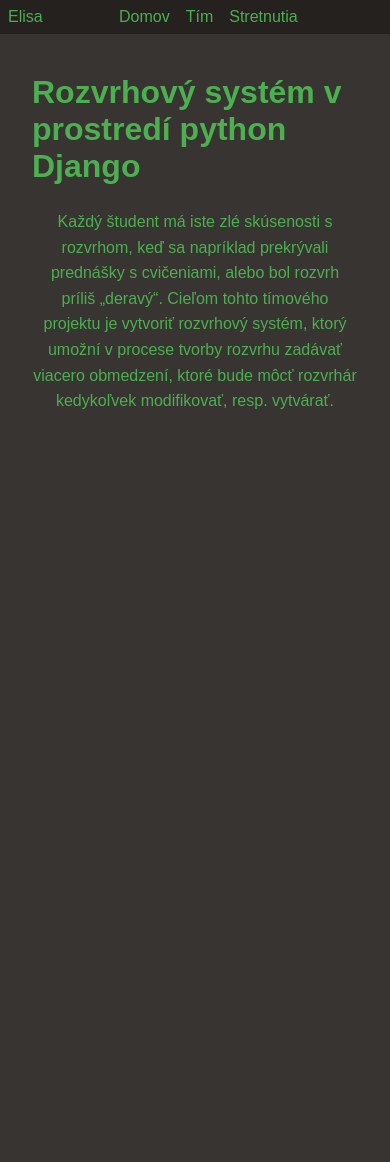
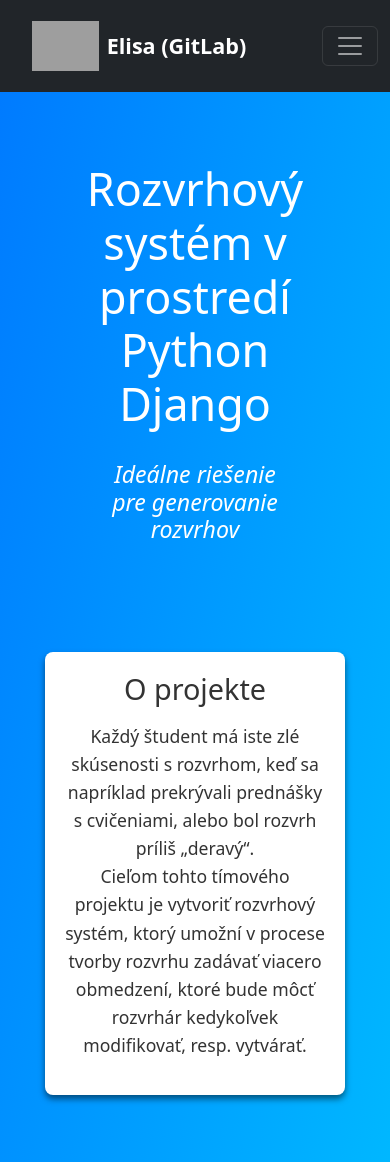
Before and after one commit to Starovic-FEI/tp-stranka, a Flask app: page / in a window 390 px wide. Shown: the top 1162 px of the page. Before the commit the page ends 409 px from the top, so only its background shows below. Run offline with Flask 3, Linux system fonts and the light colour scheme; grey boxes are pictures that could not be loaded.

Commit message:
completely reworked index page

```diff
--- a/static/css/index.css
+++ b/static/css/index.css
@@ -1,108 +1,204 @@
-/* Basic styles for the page */
+
+html, body {
+  height: 100%;
+  margin: 0;
+  display: flex;
+  flex-direction: column;
+}
 
 body {
-  margin: 0;
-  padding: 0;
-  font-family: Arial, sans-serif;
-  background-color: #383431;
-  color: #4CAF50;
+  font-family: 'Roboto', sans-serif;
+  color: #333;
+  line-height: 1.6;
 }
 
-header {
-  background-color: #4CAF50;
+
+/* main section */
+
+.main {
+  flex: 1; /* Fills all the space between navbar and footer */
+  display: flex;
+  justify-content: center;
+  align-items: center;
+  flex-direction: column;
+  background: linear-gradient(to bottom right, #007bff, #00c6ff);
   color: white;
-  padding: 1rem;
-  text-align: center;
+  padding: 70px 100px;
 }
 
-main {
-  padding: 2rem;
+.main h1 {
+  font-size: 2.8rem;
+  margin-bottom: 30px;
+}
+
+.main-content {
   display: flex;
   flex-direction: column;
   align-items: center;
+  text-align: center;
+  width: 100%;
 }
 
-footer {
-  background-color: #333;
-  color: white;
-  text-align: center;
-  padding: 1rem;
-  position: fixed;
-  width: 100%;
-  bottom: 0;
+.main-content h3 {
+  font-style: italic;
 }
 
-h1, h2, h3, h4, h5, h6 {
-  margin: 0;
-  padding: 0.5rem 0;
+.main-logo{
+  max-width: 250px;
+  height: auto;
 }
 
 
-p {
-  line-height: 1.6;
-  margin: 1rem 0;
-  max-width: 600px;
-  text-align: center;
+/* navbar section */
+
+.navbar-logo {
+  height: 50px;
 }
 
-a {
-  color: #4CAF50;
-  text-decoration: none;
+.navbar-brand {
+  font-weight: bold;
+  font-size: 1.2rem;
+  margin-left: 20px;
 }
 
-a:hover {
-  text-decoration: underline;
+
+/* project info section */
+
+.project-info {
+  display: flex;
+  justify-content: space-between;
+  align-items: flex-start;
+  gap: 50px;
+  width: 100%;
+  margin-top: 100px;
 }
 
-.container {
-  max-width: 1200px;
-  margin: 0 auto;
-  padding: 0 1rem;
+.project-info-box {
+  flex: 1;
+  background: white;
+  color: #333;
+  border-radius: 8px;
+  padding: 20px;
+  box-shadow: 0 4px 6px rgba(0, 0, 0, 0.5);
+  max-width: 480px;
+  min-width: 300px;
+  transition: transform 0.3s, box-shadow 0.3s;
 }
 
-nav {
-  background-color: #24211e;
-  display: flex;
+.project-info-box h2 {
+  font-size: 1.8rem;
+  margin-bottom: 15px;
 }
 
-ul {
-  margin: 0px;
-  display: flex;
-  padding: 8px;
-  justify-content: center;
-  margin-left: auto;
-  margin-right: auto;
+.project-info-box p {
+  font-size: 1.1rem;
+  line-height: 1.6;
 }
 
-li {
-  margin-right: 1rem;
-  list-style-type: none;
+.project-info-box:hover {
+  transform: translateY(-5px);
+  box-shadow: 0 8px 12px rgba(0, 0, 0, 0.6);
 }
 
-.team-picture {
-  width: 200px;
-  aspect-ratio: 1/1;
-  border-radius: 25%;
+
+/* leader info section */
+
+.leader-info {
+  background: white;
+  padding: 30px;
+  border-radius: 15px;
+  width: 100%;
+  max-width: 500px;
+  box-shadow: 0 4px 8px rgba(0, 0, 0, 0.5);
 }
 
-.team-member {
-  display: flex;
-  flex-direction: column;
-  align-items: center;
-  margin: 1rem;
+.leader-info h2 {
+  color: #333;
+  font-size: 1.8rem;
+  margin-bottom: 20px;
 }
 
-.team{
-  display: flex;
-  flex-wrap: wrap;
-  justify-content: center;
-  max-width: 60%;
+.leader-link {
+  text-decoration: none;
+  color: inherit;
+  display: block;
+  width: 100%;
 }
 
-.team-desc{
-  max-width: 200px;
+.leader-info-box {
+  display: flex;
+  gap: 60px;
+  justify-content: center;
+  align-items: stretch;
 }
 
-.pdf-list{
-  justify-content: center;
+.leader-info-card {
+  background: white;
+  color: #333;
+  border-radius: 20px;
+  padding: 20px;
+
+  text-align: center;
+  box-shadow: 0 4px 6px rgba(0, 0, 0, 0.1);
+  transition: transform 0.3s, box-shadow 0.3s;
+  flex: 1;
+
 }
+
+.leader-info-card:hover {
+  transform: translateY(-5px);
+  box-shadow: 0 8px 12px rgba(0, 0, 0, 0.2);
+}
+
+.leader-info-card .icon {
+  font-size: 3rem;
+  margin-bottom: 15px;
+  color: #007bff;
+}
+
+.leader-info-card h3 {
+  font-size: 1.3rem;
+  margin-bottom: 5px;
+  white-space: nowrap;
+}
+
+.leader-info-card p {
+  font-size: 1rem;
+  color: #666;
+}
+
+
+/* footer section */
+
+.footer {
+  background: #333;
+  color: white;
+  text-align: center;
+  padding: 10px 0;
+  margin-top: 40px;
+  font-size: 0.9rem;
+}
+
+
+/* media resolution section */
+
+@media (max-width: 1100px) {
+  .project-info {
+    flex-direction: column;
+    align-items: center;
+  }
+
+  .project-info-box, .leader-info {
+    width: 100%;
+    max-width: 600px;
+    margin-bottom: 20px;
+  }
+}
+
+@media (max-width: 1250px) and (min-width: 1100px) {
+  .leader-info-box {
+    flex-direction: column;
+    gap: 20px;
+    align-items: stretch;
+  }
+}
--- a/templates/index.html
+++ b/templates/index.html
@@ -1,24 +1,93 @@
 <!DOCTYPE html>
 <html lang="en">
+
 <head>
-  <meta charset="UTF-8">
-  <meta name="viewport" content="width=device-width, initial-scale=1.0">
-  <title>Elisa</title>
-  <link rel="stylesheet" href="{{ url_for('static', filename='css/index.css') }}">
+    <meta charset="UTF-8">
+    <meta name="viewport" content="width=device-width, initial-scale=1.0">
+    <title>O projekte</title>
+    <link rel="stylesheet" href="{{ url_for('static', filename='css/index.css') }}">
+
+    <link href="https://cdn.jsdelivr.net/npm/bootstrap@5.3.0-alpha1/dist/css/bootstrap.min.css" rel="stylesheet">
+    <link href="https://cdnjs.cloudflare.com/ajax/libs/font-awesome/6.0.0/css/all.min.css" rel="stylesheet">
 </head>
+
 <body>
-  <nav>
-    <div style="display: flex; align-items: center; margin-left: 8px;">Elisa</div>
-    <ul>
-        <li><a href="{{ url_for('status') }}">Domov</a></li>
-        <li><a href="{{ url_for('team') }}">Tím</a></li>
-        <li><a href="{{ url_for('meetings') }}">Stretnutia</a></li>
-    </ul>
-</nav>
-  <main>
-    <h1>Rozvrhový systém v prostredí python Django</h1>
-    <p >Každý študent má iste zlé skúsenosti s rozvrhom, keď sa napríklad prekrývali prednášky s cvičeniami, alebo bol rozvrh príliš „deravý“.
-      Cieľom tohto tímového projektu je vytvoriť rozvrhový systém, ktorý umožní v procese tvorby rozvrhu zadávať viacero obmedzení, ktoré bude môcť rozvrhár kedykoľvek modifikovať, resp. vytvárať.</p>
-  </main>
+    <!-- Navbar -->
+    <nav class="navbar navbar-expand-lg navbar-dark bg-dark py-3">
+        <div class="container-fluid">
+            <a class="navbar-brand d-flex align-items-center fs-4" href="https://gitlab.com/elisa11" target="_blank">
+                <img src="{{ url_for('static', filename='images/elisa_logo_transparent.png') }}" alt="Elisa Logo"
+                    class="navbar-logo me-2">
+                <span>Elisa (GitLab)</span>
+            </a>
+            <button class="navbar-toggler" type="button" data-bs-toggle="collapse" data-bs-target="#navbarNav">
+                <span class="navbar-toggler-icon"></span>
+            </button>
+            <div class="collapse navbar-collapse" id="navbarNav">
+                <ul class="navbar-nav ms-auto fs-5">
+                    <li class="nav-item mx-3"><a class="nav-link {% if request.path == '/' %}active{% endif %}"
+                            href="{{ url_for('status') }}">O projekte</a></li>
+                    <li class="nav-item mx-3"><a class="nav-link {% if request.path == '/team' %}active{% endif %}"
+                            href="{{ url_for('team') }}">Tím</a></li>
+                    <li class="nav-item mx-3"><a class="nav-link {% if request.path == '/meetings' %}active{% endif %}"
+                            href="{{ url_for('meetings') }}">Stretnutia</a></li>
+                </ul>
+            </div>
+        </div>
+    </nav>
+
+    <!-- Main Section -->
+    <div class="main">
+        <div class="main-content">
+            <h1>Rozvrhový systém v prostredí Python Django</h1>
+            <h3>Ideálne riešenie pre generovanie rozvrhov</h3>
+
+            <!-- Project Info -->
+            <div class="project-info">
+                <div class="project-info-box">
+                    <h2>O projekte</h2>
+                    <p>
+                        Každý študent má iste zlé skúsenosti s rozvrhom, keď sa napríklad prekrývali prednášky s
+                        cvičeniami, alebo bol rozvrh príliš „deravý“.
+                        <br>
+                        Cieľom tohto tímového projektu je vytvoriť rozvrhový systém, ktorý umožní v procese tvorby
+                        rozvrhu zadávať viacero obmedzení,
+                        ktoré bude môcť rozvrhár kedykoľvek modifikovať, resp. vytvárať.
+                    </p>
+                </div>
+                <img src="{{ url_for('static', filename='images/elisa_logo_transparent.png') }}" alt="Elisa Logo"
+                    class="main-logo">
+
+                <!-- Leader Info -->
+                <div class="leader-info">
+                    <h2>Zadávatelia projektu</h2>
+                    <div class="leader-info-box">
+                        <a href="https://is.stuba.sk/lide/clovek.pl?id=10139" target="_blank" class="leader-link">
+                            <div class="leader-info-card">
+                                <div class="icon"><i class="fa-solid fa-user-graduate"></i></div>
+                                <h3>Matúš Jókay</h3>
+                                <p>Vedúci projektu</p>
+                            </div>
+                        </a>
+                        <a href="https://is.stuba.sk/lide/clovek.pl?id=98116" target="_blank" class="leader-link">
+                            <div class="leader-info-card">
+                                <div class="icon"><i class="fa-solid fa-user-tie"></i></div>
+                                <h3>Matej Skulský</h3>
+                                <p>Vedúci tímu</p>
+                            </div>
+                        </a>
+                    </div>
+                </div>
+            </div>
+        </div>
+    </div>
+
+    <footer class="navbar navbar-expand-lg navbar-dark bg-dark py-3">
+        <div class="container-fluid justify-content-center">
+            <span class="navbar-text">FEI STU 2024/2025</span>
+        </div>
+    </footer>
+
 </body>
+
 </html>
```
